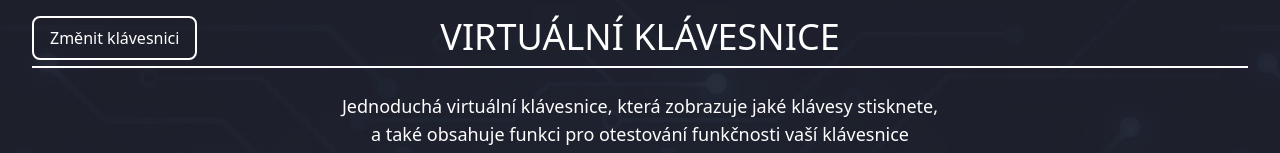
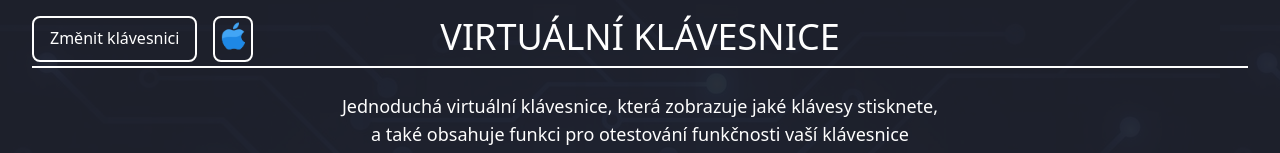
Before and after one commit to OndrejLosensky/virtual-keyboard, a React (Create React App) app: page / in a window 1280 px wide. Shown: the top 153 px of the page. Built offline with nearby package versions, Linux system fonts and the light colour scheme; the HTML template or start-up script is replaced by a standard one.

Commit message:
úprava velikosti tlačítka + import obrazků

```diff
--- a/src/changeKeyboard/ChangeOSKeyboard.js
+++ b/src/changeKeyboard/ChangeOSKeyboard.js
@@ -1,11 +1,23 @@
-import React from "react";
+import React, { useState } from "react";
+import appleIcon from "../assets/appleIcon.png";
+import windowsIcon from "../assets/windowsIcon.png";
 
 const ChangeOSKeyboard = () => {
-    return (
-        <div>
+  // useState pro rozpoznání aktuální ikony
+  const [currentIcon, setCurrentIcon] = useState(appleIcon);
 
-        </div>
-    )
-}
+    // přepínání ikon podle toho která je aktivní
+  const toggleIcon = () => {
+    setCurrentIcon(currentIcon === appleIcon ? windowsIcon : appleIcon);
+  };
 
-export default ChangeOSKeyboard
+  return (
+    <div>
+      <button className="" onClick={toggleIcon}>
+      <img src={currentIcon} alt="Icon" className="max-w-[36px] max-h-[36px]"/>
+      </button>
+    </div>
+  );
+};
+
+export default ChangeOSKeyboard;
--- a/src/keyboard/Keyboard.js
+++ b/src/keyboard/Keyboard.js
@@ -57,11 +57,19 @@ const Keyboard = () => {
         <div>
             <InputKeyboard/>
                 <div className="flex justify-start h-screen tablet:pt-16 tablet:px-16 laptop:pt-32 laptop:px-32 bigScreen:px-80 bigScreen:pt-64 items-start ">
-                 <div className="text-white rounded-lg border-[2px] text-foreColorWhite
-                     border-foreColorWhite absolute left-0 top-0 ml-8 mt-4">
-                      <ChangeKeyboard/>
-                      <ChangeOSKeyboard/>
+                 <div className="text-white rounded-lg text-foreColorWhite
+                     absolute left-0 top-0 ml-8 mt-4 flex flex-row">
+
+                      <div className="border-[2px] border-foreColorWhite mr-4 rounded-lg">
+                        <ChangeKeyboard/>
+                      </div>
+
+                      <div className="border-[2px] border-foreColorWhite mr-4 rounded-lg">
+                        <ChangeOSKeyboard/>
+                      </div>
+
                   </div>
+
 
 
                     <div className=" h-[45%] w-[60%] flex flex-col gap-2 px-4 pt-4">
```
Also changed, not shown: src/assets/appleIcon.png (added), src/assets/windowsIcon.png (added).
